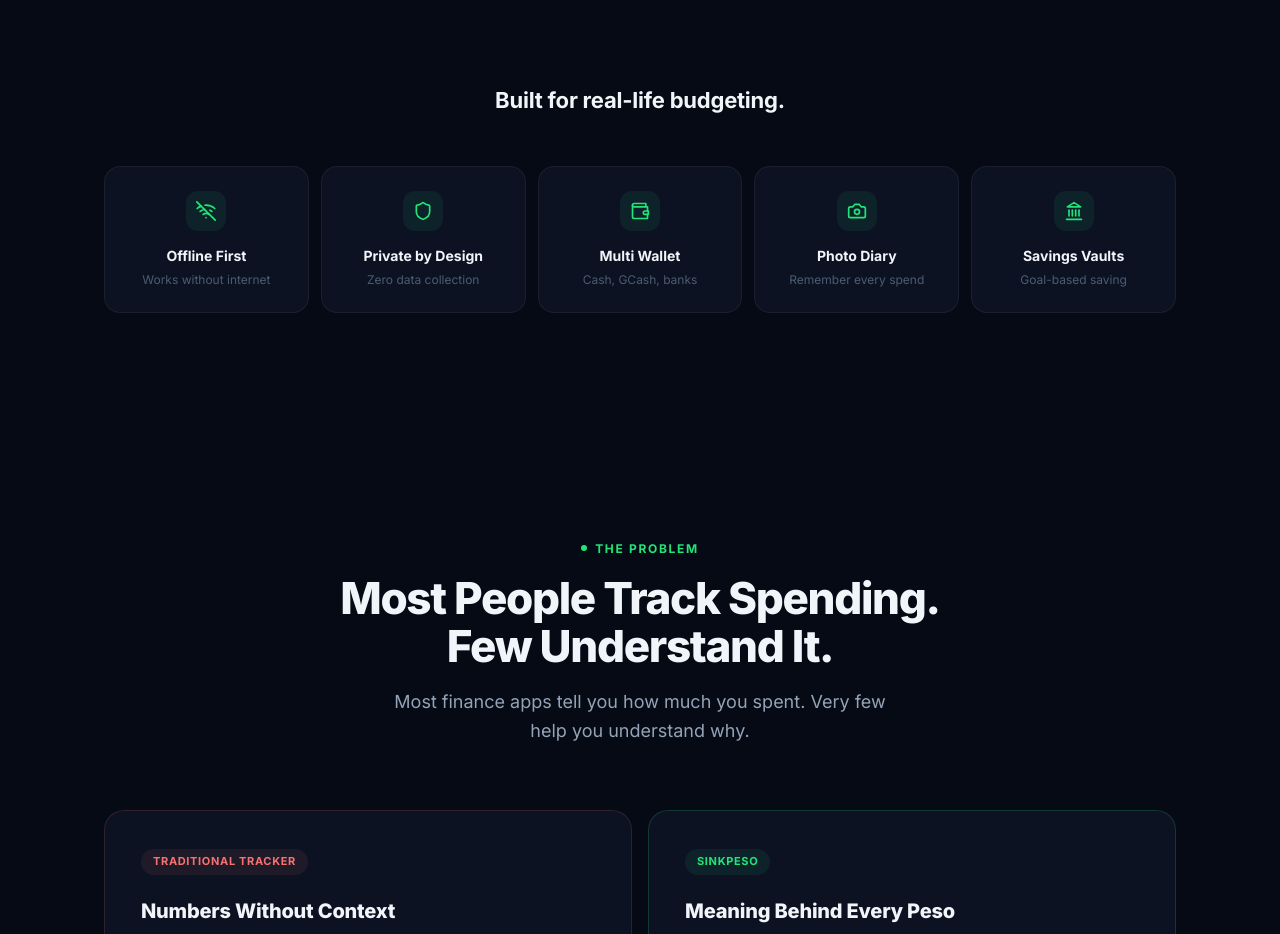
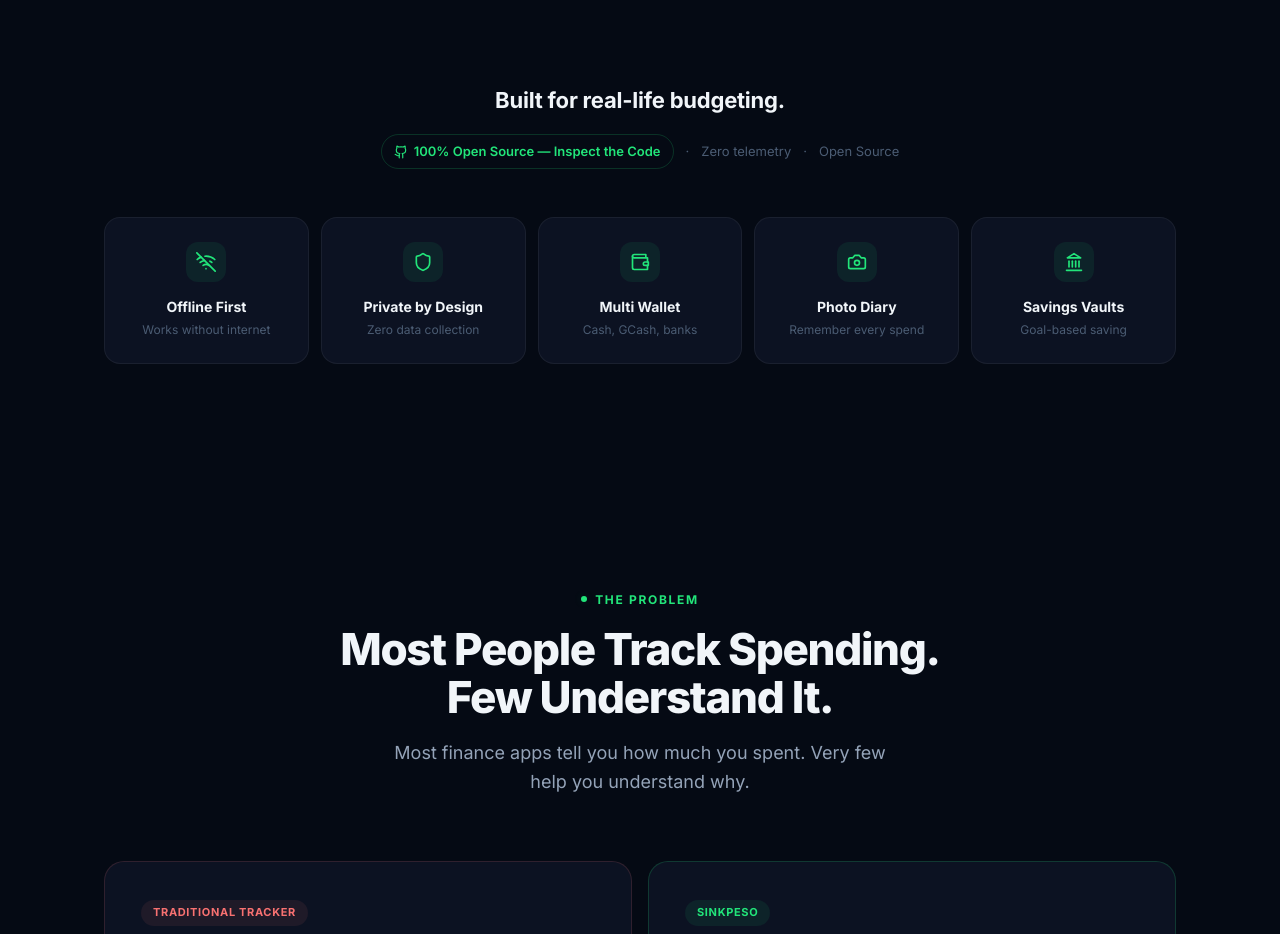
Before and after one commit to sinkpeso/sinkpeso.github.io, a website: page index.html in a window 1280 px wide. Shown: the part 1060-1994 px from the top of the page. Drawn offline with Linux system fonts and the light colour scheme.

Commit message:
feat: add open source badge row to Trust Bar section

```diff
--- a/index.html
+++ b/index.html
@@ -134,6 +134,16 @@
         <div class="container">
             <div class="trust-header reveal">
                 <p>Built for real-life budgeting.</p>
+                <div class="oss-badge-row">
+                    <a href="https://github.com/sinkpeso/sinkpeso.github.io" target="_blank" rel="noopener" class="oss-badge">
+                        <svg width="14" height="14" viewBox="0 0 24 24" fill="none" stroke="currentColor" stroke-width="2" stroke-linecap="round" stroke-linejoin="round"><path d="M15 22v-4a4.8 4.8 0 0 0-1-3.5c3 0 6-2 6-5.5.08-1.25-.27-2.48-1-3.5.28-1.15.28-2.35 0-3.5 0 0-1 0-3 1.5-2.64-.5-5.36-.5-8 0C6 2 5 2 5 2c-.3 1.15-.3 2.35 0 3.5A5.403 5.403 0 0 0 4 9c0 3.5 3 5.5 6 5.5-.39.49-.68 1.05-.85 1.65-.17.6-.22 1.23-.15 1.85v4"/><path d="M9 18c-4.51 2-5-2-7-2"/></svg>
+                        100% Open Source — Inspect the Code
+                    </a>
+                    <span class="oss-separator">&middot;</span>
+                    <span class="oss-stat">Zero telemetry</span>
+                    <span class="oss-separator">&middot;</span>
+                    <span class="oss-stat">Open Source</span>
+                </div>
             </div>
             <div class="trust-cards">
                 <article class="trust-card reveal reveal-d1">
--- a/landing.css
+++ b/landing.css
@@ -931,6 +931,30 @@ footer {
     font-weight: 500;
 }
 
+/* ── OSS BADGE ── */
+.oss-badge-row {
+    display: flex; align-items: center; justify-content: center;
+    flex-wrap: wrap; gap: 12px;
+    margin-top: 16px;
+    font-size: 13px; color: var(--text-muted);
+}
+.oss-badge {
+    display: inline-flex; align-items: center; gap: 6px;
+    padding: 6px 12px;
+    border: 1px solid var(--accent-border);
+    border-radius: 20px;
+    color: var(--accent);
+    font-weight: 600;
+    transition: all 0.2s;
+}
+.oss-badge:hover {
+    border-color: var(--accent);
+    background: var(--accent-dim);
+}
+.oss-badge svg { flex-shrink: 0; }
+.oss-separator { color: var(--text-muted); }
+.oss-stat { color: var(--text-muted); }
+
 /* ── DATA FAQ ── */
 .data-faq {
     display: grid;
```
